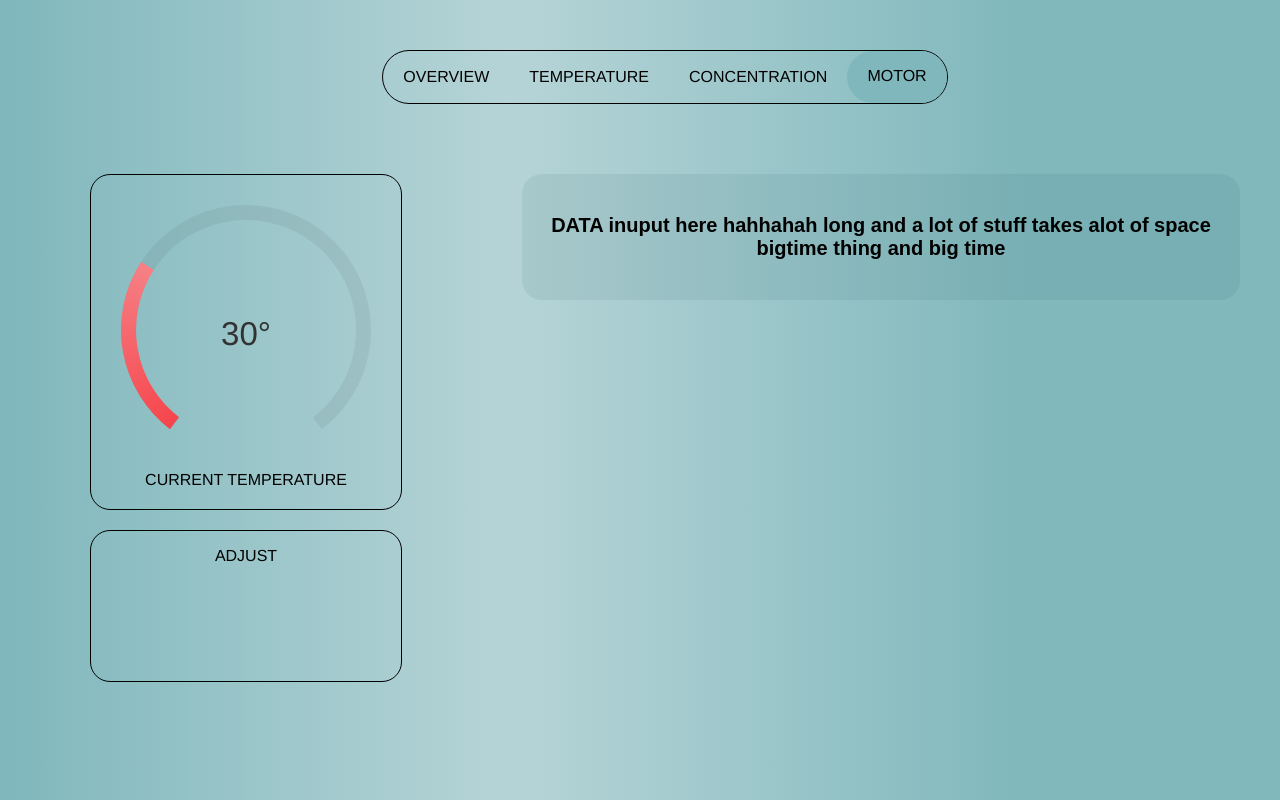
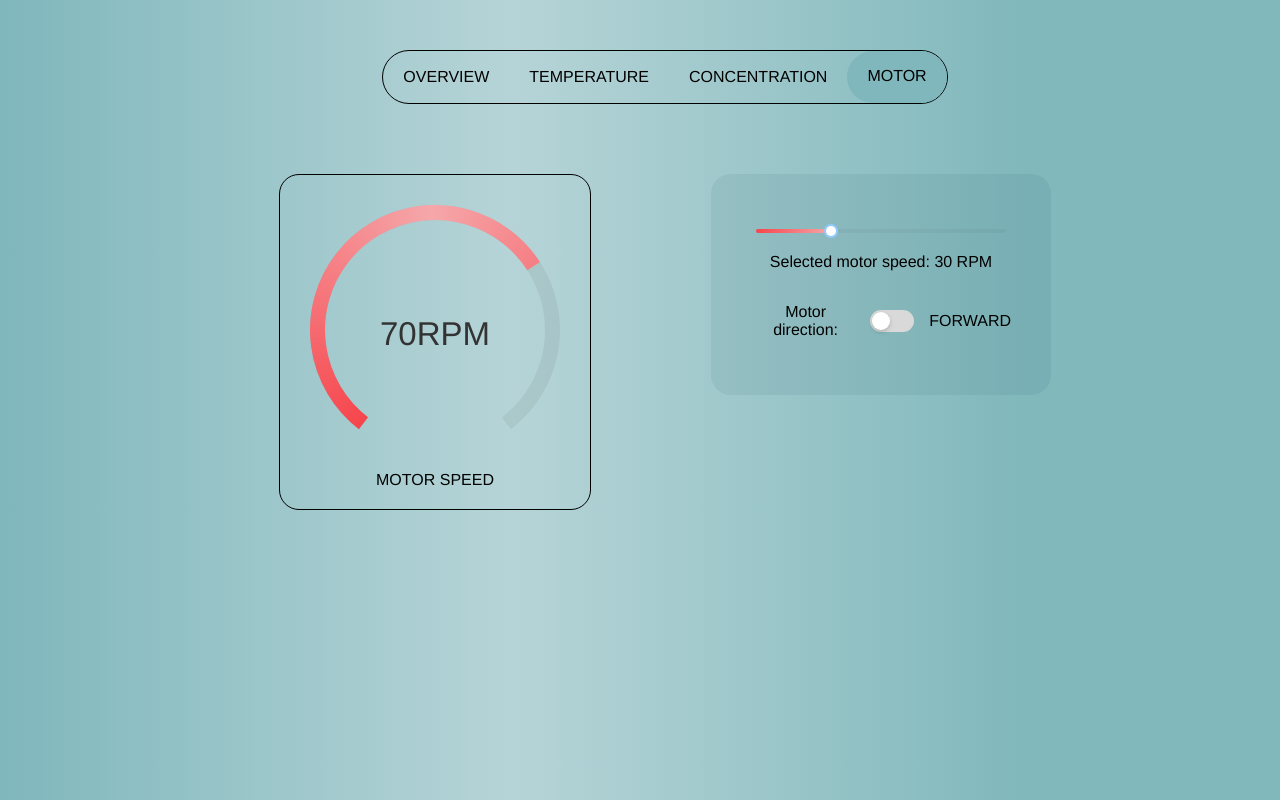
Before and after one commit to TheWolf534/DB4_website, a React (Create React App) app: page /lightintensity in a window 1280 px wide. Built offline with nearby package versions, Linux system fonts and the light colour scheme.

Commit message:
MOTOR controls

```diff
--- a/src/components/PlotTemp.js
+++ b/src/components/PlotTemp.js
@@ -24,10 +24,13 @@ class PlotTemp extends React.Component {
         layout={{
           width: 'auto',
           height: 'auto',
-          title: 'Temperature vs. Time',
+          title: 'WATER TEMPERATURE OVER TIME',
           plot_bgcolor: 'transparent',
           paper_bgcolor: 'transparent',
           showgrid: false,
+          font_family:'Helvetica',
+          font_weight:'lighter',
+
 
             xaxis: {
               title: 'Time (s)',
--- /dev/null
+++ b/src/components/SliderMotor.js
@@ -0,0 +1,48 @@
+import React, { useState } from 'react';
+import { Slider, Switch } from 'antd';
+import './components.css'; // Import CSS file for custom styling
+import { COLORS, FONT } from '../Constants/theme.js';
+
+const MotorSlider = () => {
+  const [disabled, setDisabled] = useState(false);
+  const [value, setValue] = useState(30); // State to hold the slider value
+
+  const onChange = (checked) => {
+    setDisabled(checked);
+  };
+
+  const handleSliderChange = (newValue) => {
+    setValue(newValue); // Update the value state when slider value changes
+  };
+
+  return (
+    <>
+      <Slider
+        defaultValue={value}
+        className="custom-slider" // Apply custom CSS class
+        trackStyle={{ backgroundColor: 'transparent' }} // Hide default track background
+        onChange={handleSliderChange} // Handle slider value change
+      />
+      <div style={{ marginTop: 10 }}>
+        <p style={FONT.base_16}>Selected motor speed: {value} RPM</p>
+      </div>
+      <div style={{ display: 'flex', alignItems: 'center', marginTop: 10 }}>
+        <p style={{ marginRight: 10, ...FONT.base_16 }}>
+          Motor direction:
+        </p>
+        <Switch
+          size="large"
+          checked={disabled}
+          onChange={onChange}
+          style={{
+            backgroundColor: disabled ? '#F6434A' : '#D9D9D9', // Default color for unchecked state
+            color: '#FFF', // Text color for better readability
+          }}
+        />
+        <p style={{...FONT.base_16, marginLeft:15}}>{disabled ? 'REVERSE' : 'FORWARD'}</p>
+      </div>
+    </>
+  );
+};
+
+export default MotorSlider;
--- a/src/pages/sensorPages/concentrationPage.js
+++ b/src/pages/sensorPages/concentrationPage.js
@@ -46,7 +46,7 @@ const Concentration = () => {
         </div>
 
         <div className = "screenContainer" >
-            <div className = "period">
+            <div className = "period1">
                 <p className = "leftscreen">
                 <div style= {{padding:30}}>
                      <center>
@@ -62,12 +62,13 @@ const Concentration = () => {
 
             </div>
 
-            <div className= 'period'>
+            <div className= 'period1'>
             </div>
 
-            <div className = "period">
+            <div className = "period1">
                 <div className="rightscreen">
                     <center>
+                    <p style = {FONT.base_16}>MOTOR ADJUSTMENTS</p>
                      <PlotConc/>
                     </center>
                 </div>
--- a/src/pages/sensorPages/lightIntensityPage.js
+++ b/src/pages/sensorPages/lightIntensityPage.js
@@ -3,6 +3,7 @@ import {COLORS, FONT} from '../../Constants/theme.js';
 import '../../styles/sensorPage.css';
 import { Flex, Progress } from 'antd';
 import {useNavigate} from "react-router-dom";
+import MotorSlider from '../../components/SliderMotor.js';
 
 const twoColors = {
     '0%': '#F6454C',
@@ -45,32 +46,31 @@ const navigate = useNavigate();
     </div>
 
     <div className = "screenContainer" >
-        <div className = "period">
+        <div className = "period1">
             <p className = "leftscreen">
             <div style= {{padding:30}}>
                      <center>
 
-                    <Progress size={250} format={(percent) => <CustomText percent={percent + "°"}/>} type="dashboard" percent={30} strokeColor={twoColors} circleTextFontSize = {'1em'} />
-                    <p style = {FONT.base_16}>CURRENT TEMPERATURE</p>
+                    <Progress size={250} format={(percent) => <CustomText percent={percent + "RPM"}/>} type="dashboard" percent={70} strokeColor={twoColors} circleTextFontSize = {'1em'} />
+                    <p style = {FONT.base_16}>MOTOR SPEED</p>
                     </center>
                 </div>
             </p>
 
-            <p className = "leftscreen" style={{height: '150px'}}>
-                <center>
-                    <p style = {FONT.base_16}>ADJUST</p>
-                        </center>
-                    </p>
+
         </div>
 
-        <div className= 'period'>
+        <div className= 'period1'>
         </div>
 
-        <div className = "period">
-            <div className="rightscreen">
+        <div className = "period1">
+            <div className="rightscreen" style = {{width:'300px'}}>
+            <div style= {{padding:20, alignContent:'center'}}>
                 <center>
-                    <p style = {FONT.bold_20}>DATA inuput here hahhahah long and a lot of stuff takes  alot of space bigtime thing and big time </p>
-                </center>
+
+                    <MotorSlider style = {{margin:'20px'}}/>
+                        </center>
+        </div>
             </div>
         </div>
     </div>
--- a/src/pages/sensorPages/temperature.js
+++ b/src/pages/sensorPages/temperature.js
@@ -46,7 +46,7 @@ const Temperature = () => {
     </div>
 
     <div className = "screenContainer" >
-        <div className = "period">
+        <div className = "period1">
             <p className = "leftscreen">
                 <div style= {{padding:30}}>
                      <center>
@@ -68,11 +68,11 @@ const Temperature = () => {
 
         </div>
 
-        <div className= 'period'>
+        <div className= 'period1'>
 
         </div>
 
-        <div className = "period">
+        <div className = "period1">
             <div className="rightscreen">
                 <center>
                     <PlotTemp/>
--- a/src/styles/sensorPage.css
+++ b/src/styles/sensorPage.css
@@ -22,6 +22,7 @@
     margin-left: 50px;
     align-self: center;
     border: 1px solid #000000;
+
 
 
 
@@ -51,7 +52,7 @@
     width: auto;
     padding: 20px;
 }
-.period,selected-period,hover-period{
+.period,selected-period{
     padding-left: 20px;
     padding-right: 20px;
     height:40;
@@ -63,10 +64,25 @@
 
 
 }
-.hover-period{
+.period:hover {
+    opacity: 0.7;
+    transform: scale(1.05);
     background-color: #7FB7BC, 0.5;
+  }
+  .period1,selected-period1{
+    padding-left: 20px;
+    padding-right: 20px;
+    height:40;
+    justify-content: center;
+    align-items: center;
+    background-color: rgba(255, 255, 255, 0); /* Transparent white background */
+    border: none; /* Add border styles if necessary */
+    border-radius: 50px;
+
 
 }
+
+
 .period-overview{
     padding-left: 20px;
     padding-right: 20px;
```
